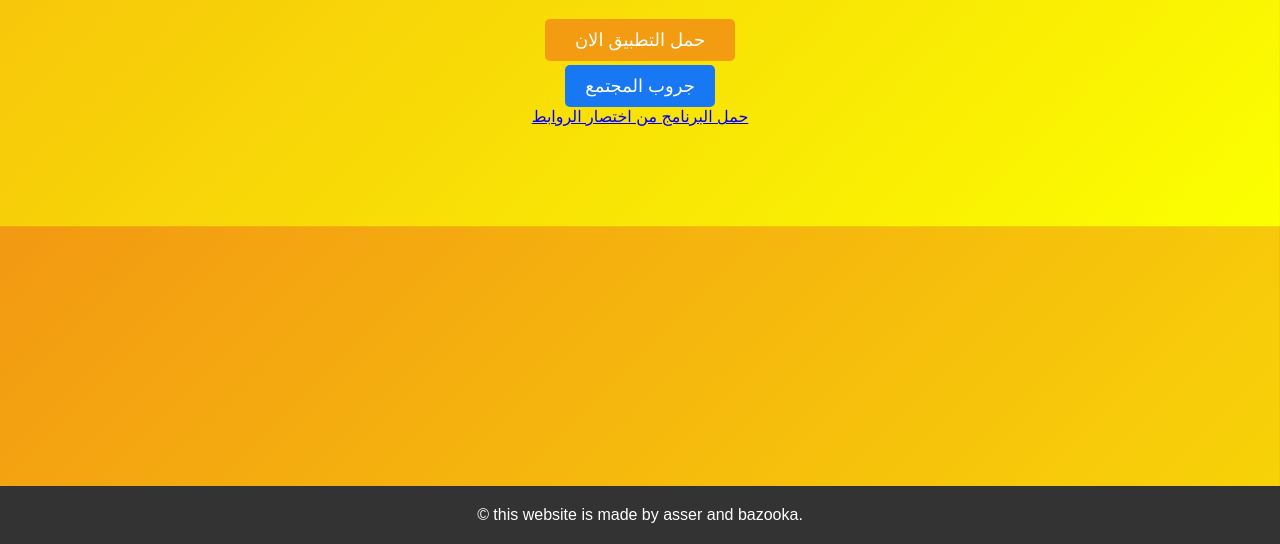
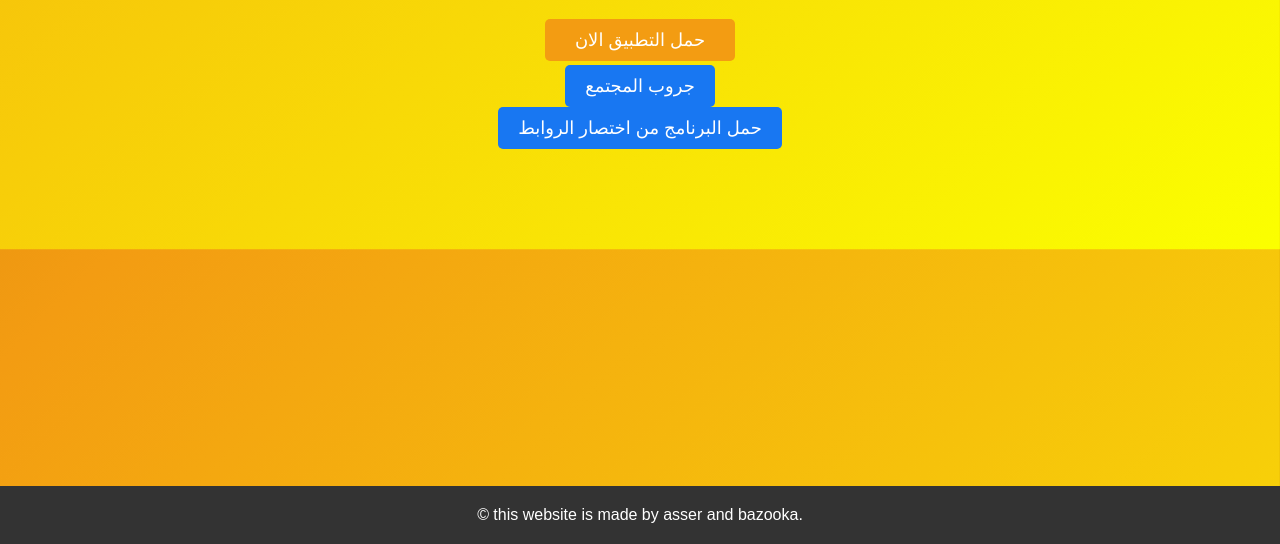
Before and after one commit to TMasser1/gaanb, a plain HTML site: page index.html in a window 1280 px wide. Shown: the part 256-800 px from the top of the page. Drawn offline with Linux system fonts and the light colour scheme.

Commit message:
Update style.css

```diff
--- a/style.css
+++ b/style.css
@@ -340,3 +340,21 @@ footer {
 }
 
 /* ... Your existing CSS rules ... */
+/* ... Your existing CSS rules ... */
+
+.button {
+    display: inline-block;
+    padding: 10px 20px;
+    font-size: 18px;
+    background-color: #1877f2;
+    color: #fff;
+    text-decoration: none;
+    border-radius: 5px;
+    transition: background-color 0.3s;
+}
+
+.button:hover {
+    background-color: #0e5a9c;
+}
+
+/* ... Your existing CSS rules ... */
```
